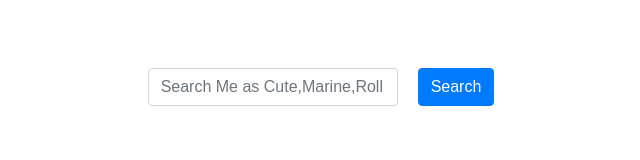
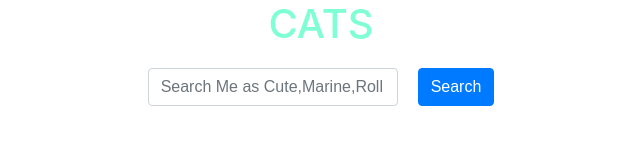
Before and after one commit to ankesai8/Hackathon-1, a plain HTML site: page index.html in a window 1280 px wide. Shown: the whole page, without its empty margins (319-959 px from the left). Drawn offline with Linux system fonts and the light colour scheme; no server answers; a web font is replaced by a local one.

Commit message:
Update cat.css

```diff
--- a/cat.css
+++ b/cat.css
@@ -6,7 +6,7 @@ body {
     box-sizing: border-box;
 }
 h1 {
-    color:white;
+    color:aquamarine;
     margin-bottom: 30px;
     text-align: center;
 }
```
